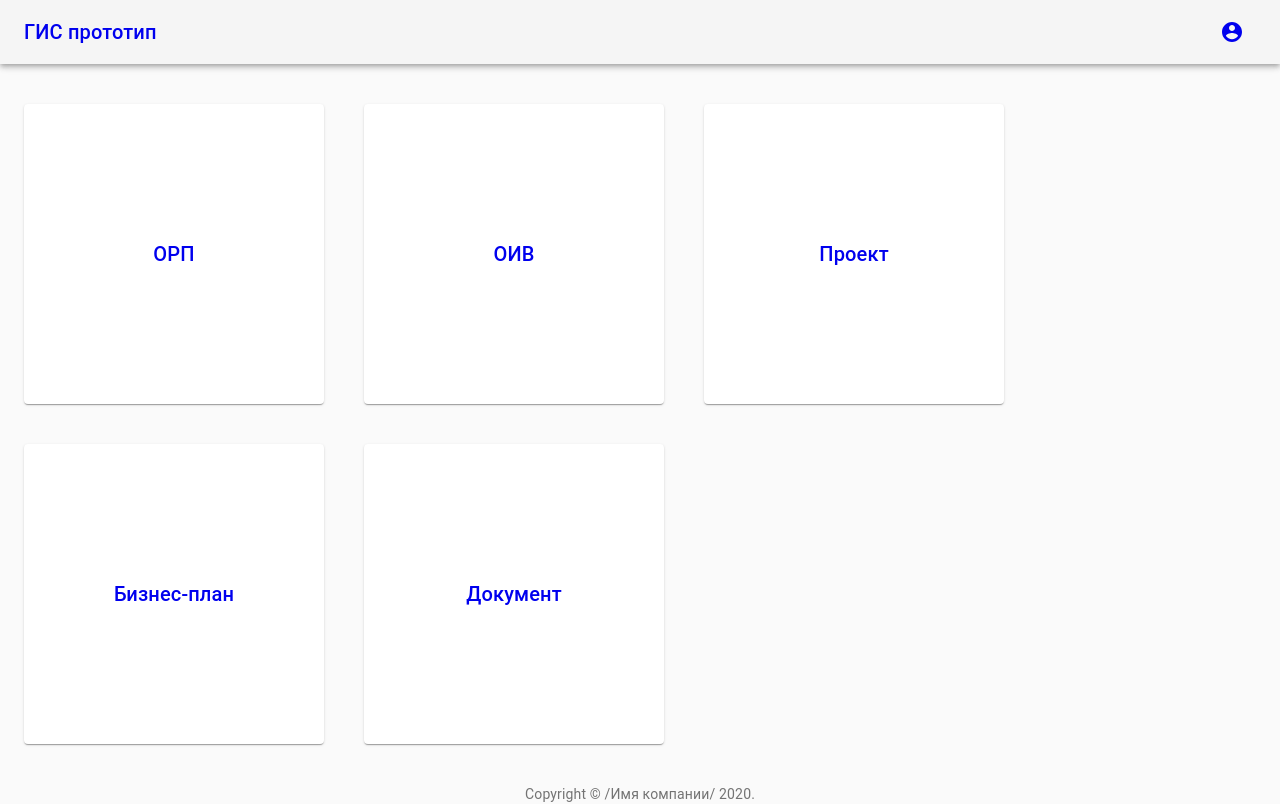
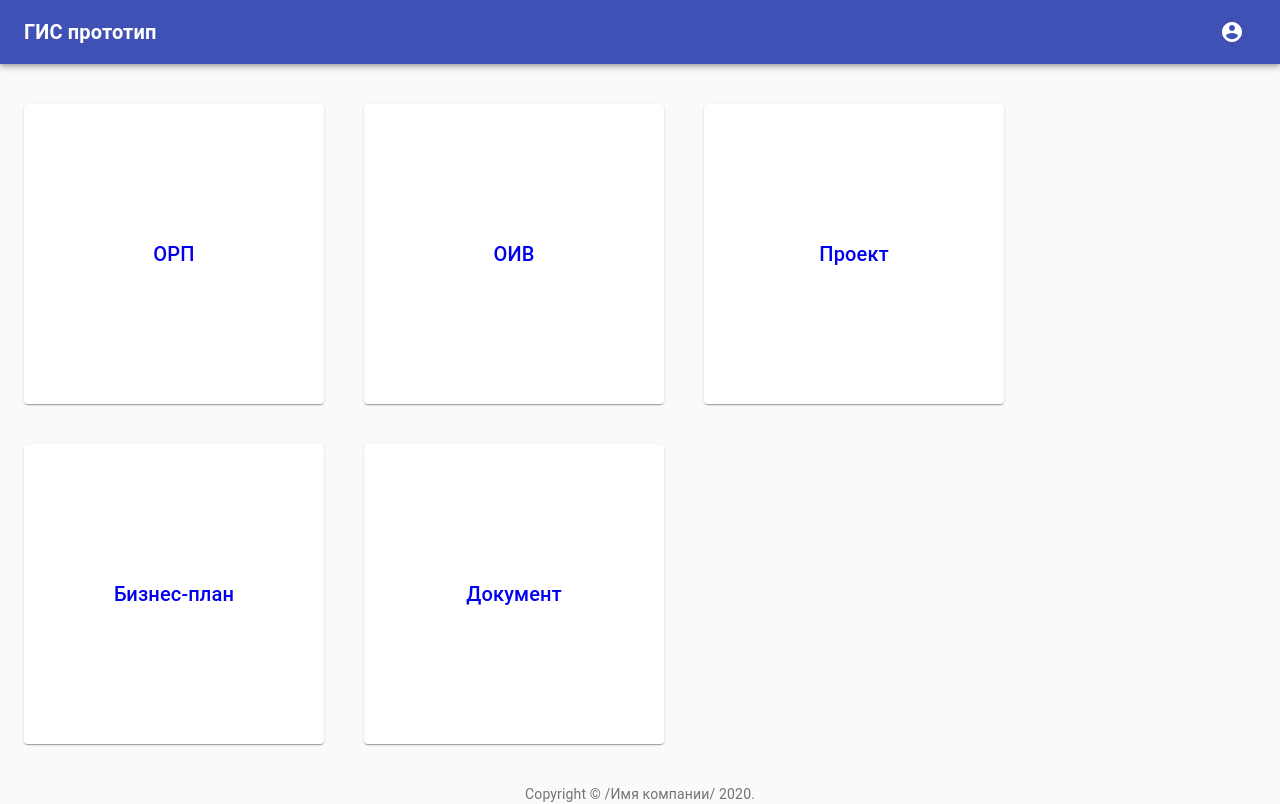
Before and after one commit to Vvtu/proto, a React (Create React App) app: page / in a window 1280 px wide. Built offline with nearby package versions, Linux system fonts and the light colour scheme.

Commit message:
fix white color and color of the Topbar

```diff
--- a/src/components/TopBar.jsx
+++ b/src/components/TopBar.jsx
@@ -22,6 +22,10 @@ const useStyles = makeStyles((theme) => ({
   toolbarButtons: {
     marginLeft: "auto",
   },
+  whiteColor: {
+    color: "white",
+    fontWeight: "bold",
+  },
 }));
 
 export default function CustomerForm() {
@@ -30,11 +34,11 @@ export default function CustomerForm() {
   return (
     <>
       <CssBaseline />
-      <AppBar position="absolute" color="default" className={classes.appBar}>
+      <AppBar position="absolute" className={classes.appBar}>
         <Toolbar>
           <RouterLink to={"/"} className={classes.link}>
             <Tooltip title={"Переход на главную страницу"}>
-              <Typography variant="h6" color="inherit" noWrap>
+              <Typography variant="h6" noWrap className={classes.whiteColor}>
                 ГИС прототип
               </Typography>
             </Tooltip>
@@ -46,7 +50,7 @@ export default function CustomerForm() {
                   aria-label="account of current user"
                   aria-controls="primary-search-account-menu"
                   aria-haspopup="true"
-                  color="inherit"
+                  className={classes.whiteColor}
                 >
                   <AccountCircle />
                 </IconButton>
```
